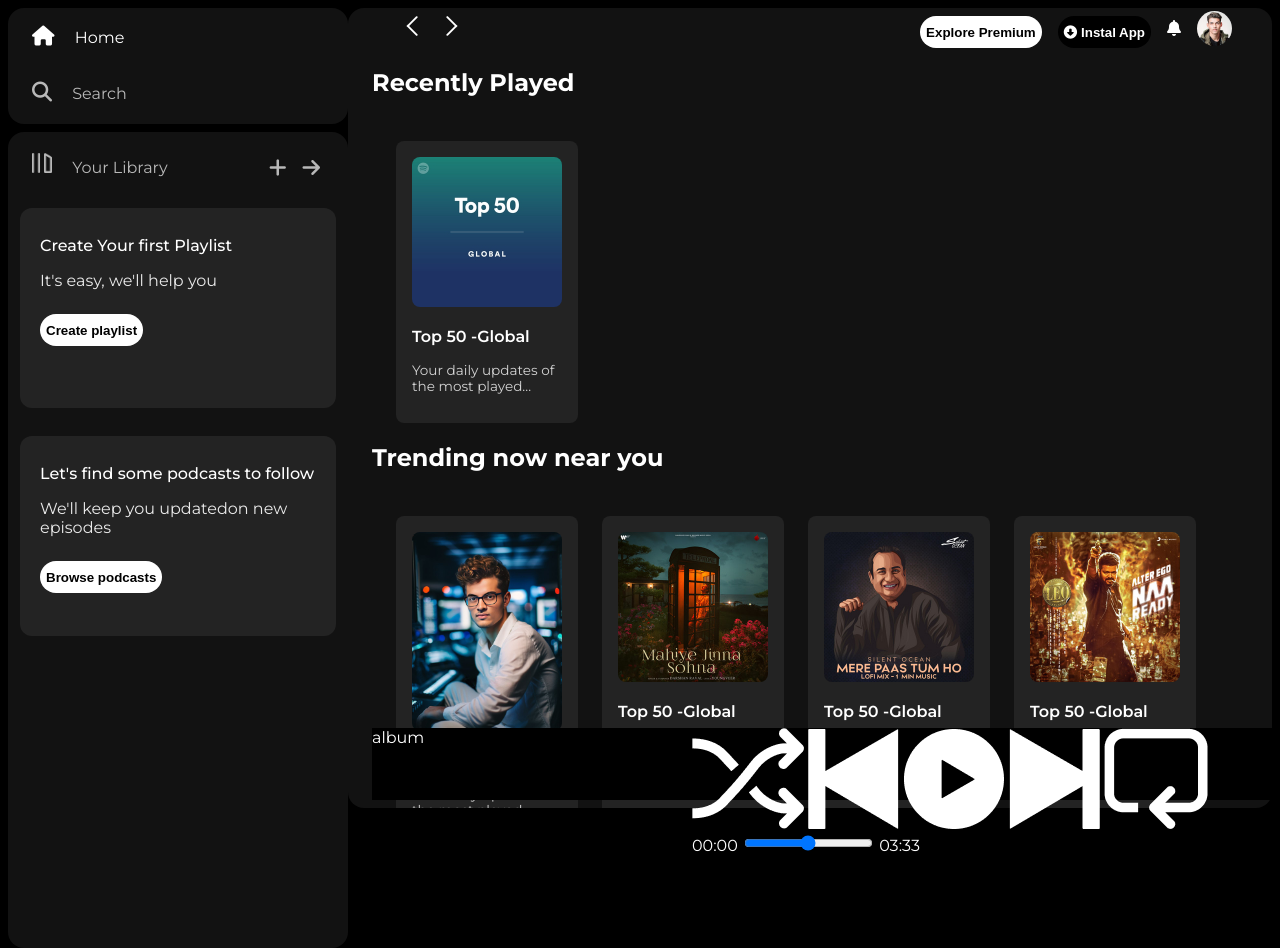
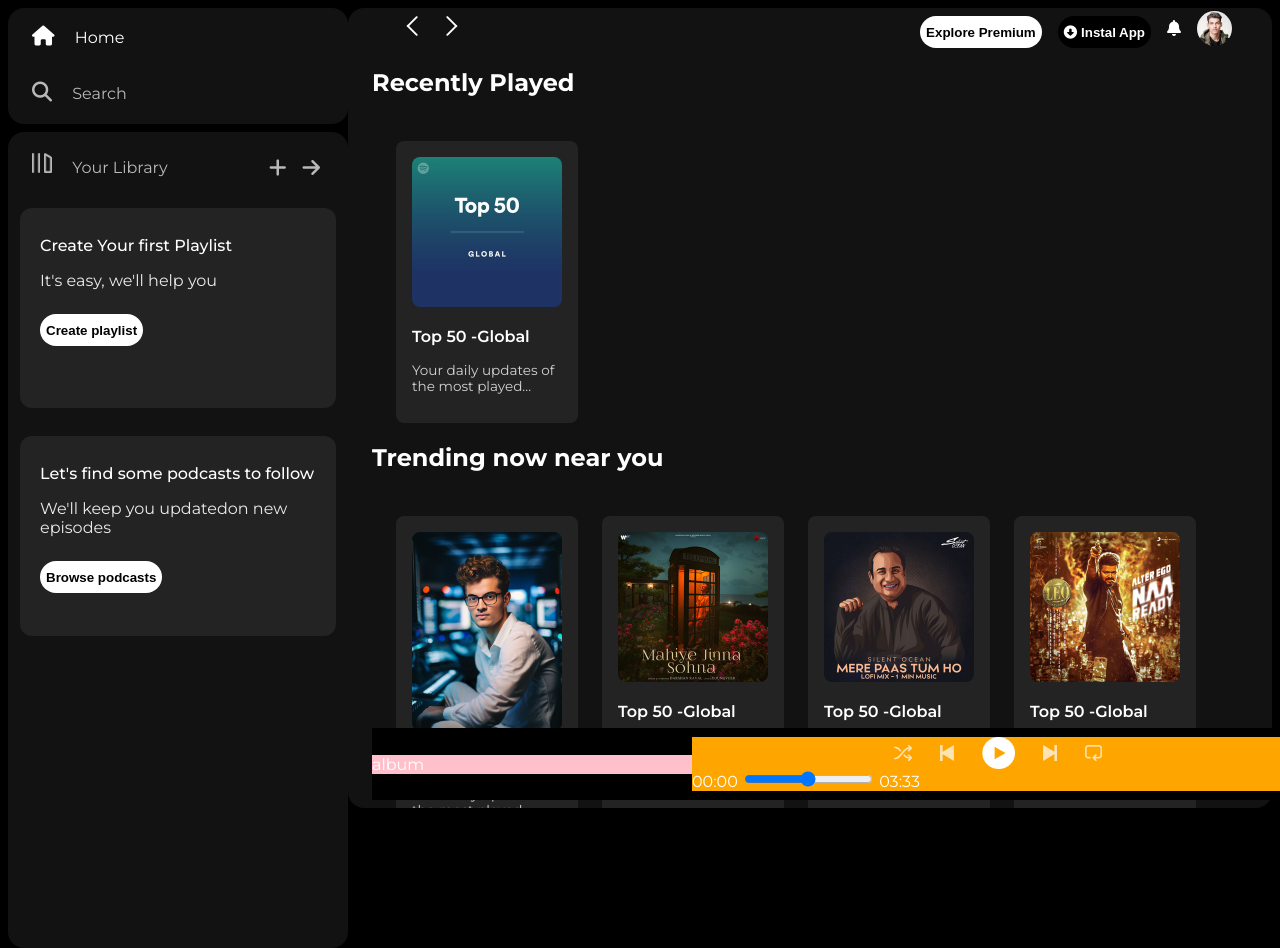
Before and after one commit to ABHISHEK-PRASAD-BAHELIYA/Amazon-clone, a plain HTML site: page index.html in a window 1280 px wide. Drawn offline with Linux system fonts and the light colour scheme.

Commit message:
set player controls

```diff
--- a/index.html
+++ b/index.html
@@ -137,13 +137,13 @@
             <div class="player-controls">
                 <img src="assets/player_icon1.png" class="player-control-icon">
                 <img src="assets/player_icon2.png" class="player-control-icon">
-                <img src="assets/player_icon3.png" class="player-control-icon">
+                <img src="assets/player_icon3.png" class="player-control-icon" style="opacity: 1; height: 2rem;">
                 <img src="assets/player_icon4.png" class="player-control-icon">
                 <img src="assets/player_icon5.png" class="player-control-icon">
             </div>
             <div class="playback-bar">
                 <span class="curr-time">00:00</span>
-                <input type="range" min="0" max="100" class="progress-bar">
+                <input type="range" min="0" max="100" class="progress-bar" step="1">
                 <span class="tot-time">03:33</span>
             </div>
         </div>
--- a/style.css
+++ b/style.css
@@ -214,16 +214,37 @@ a {
 
 .music-player {
     display: flex;
+    justify-content: space-between;
+    align-items: center;
 }
 
 .album {
     width: 25%;
+    background-color: pink;
 }
 
 .player {
     width: 50%;
+    background-color: orange;
 }
 
 .controls {
     width: 25%;
+    background-color: green;
 }
+
+.player-controls {
+    display: flex;
+    justify-content: center;
+    align-items: center;
+}
+
+.player-control-icon {
+    height: 1rem;
+    margin-right: 1.75rem;
+    opacity: 0.7;
+}
+
+.player-control-icon:hover {
+    opacity: 1;
+}
```
